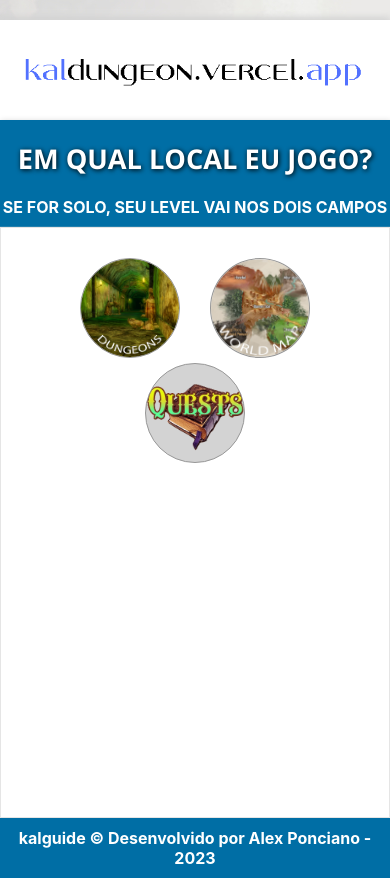
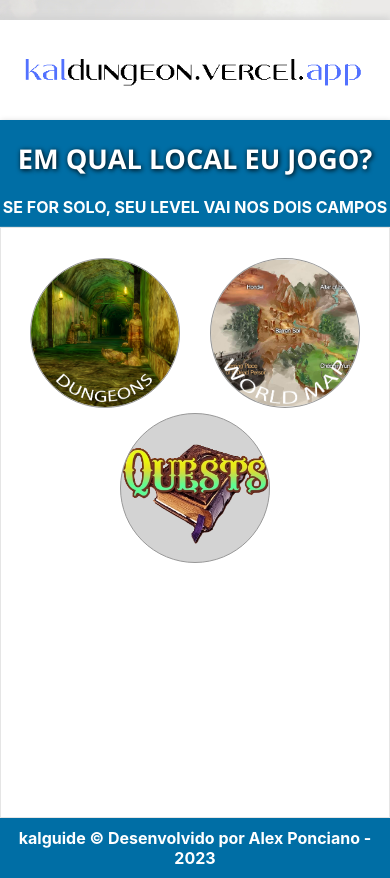
Before and after one commit to alexponciano2/calcukal, a React (Create React App) app in the folder kal-calc/: page / in a window 390 px wide. Built offline with nearby package versions, Linux system fonts and the light colour scheme.

Commit message:
Update Home.module.css

```diff
--- a/kal-calc/src/pages/Home/Home.module.css
+++ b/kal-calc/src/pages/Home/Home.module.css
@@ -20,7 +20,7 @@
   .dungeon,
   .world, .quests {
     background-color: rgb(211, 211, 211);
-    width: 100px;
+    width: 150px;
     border-radius: 50%;
     border: 1px solid rgb(152, 152, 152);
     margin: 0 15px;
```
